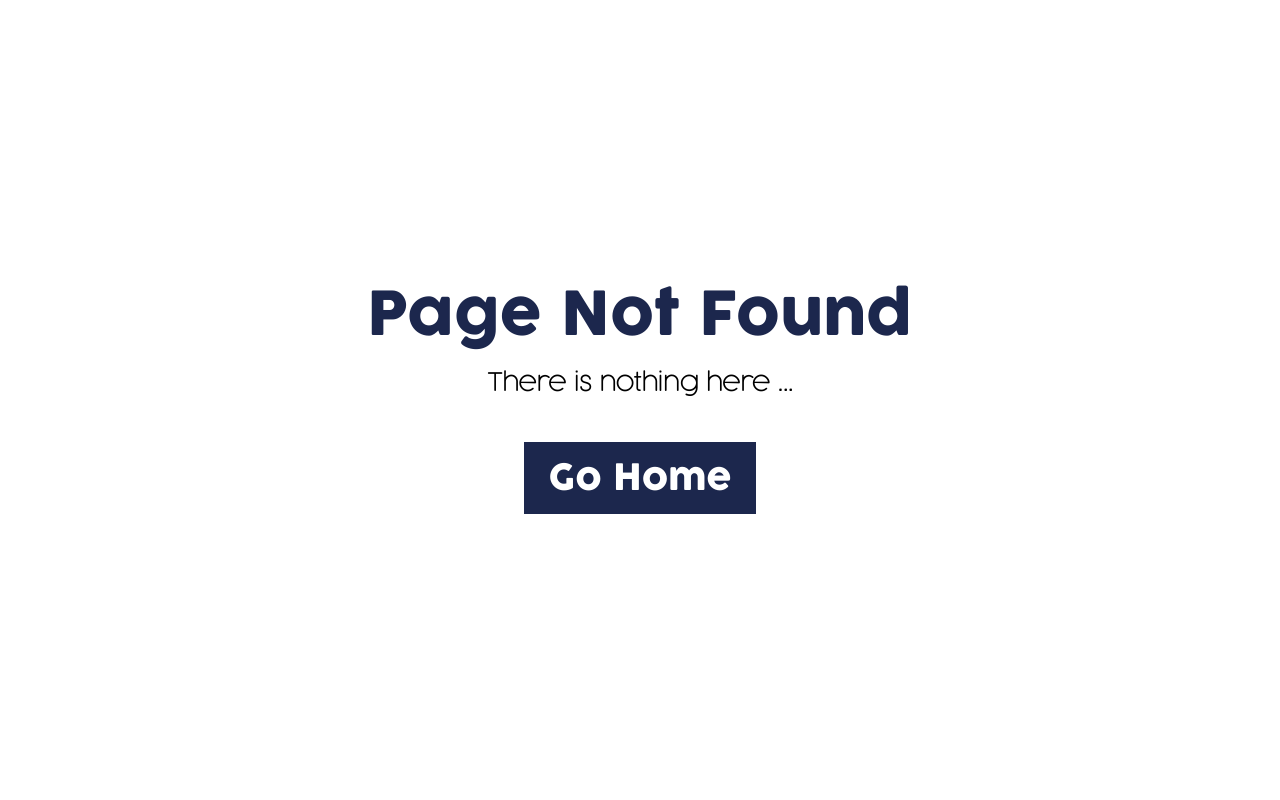
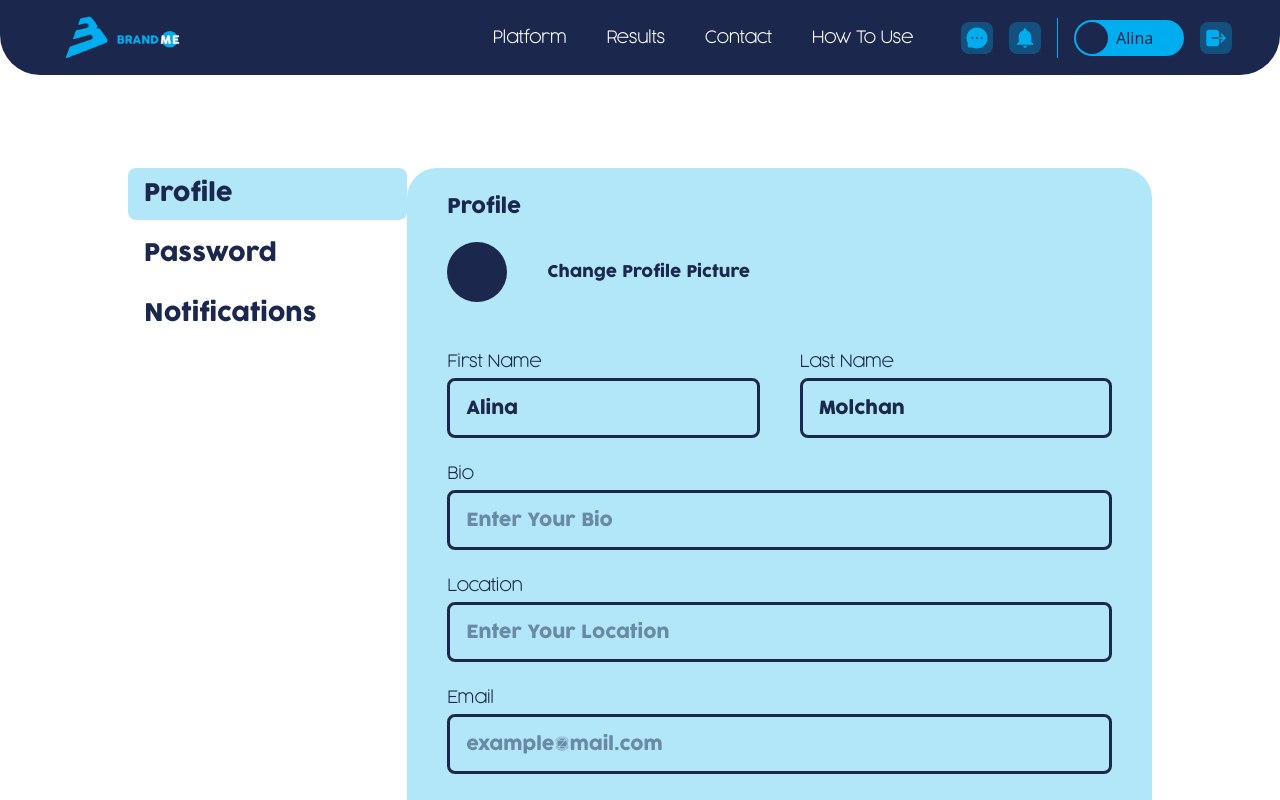
Before and after one commit to Valuegate/Brand-me, a Next.js app: page /settings in a window 1280 px wide. Before the commit this address had no page. Shown: the top 800 px of the page. Built offline with nearby package versions, Linux system fonts and the light colour scheme.

Commit message:
Done the seetings page

```diff
--- /dev/null
+++ b/src/app/settings/page.tsx
@@ -0,0 +1,10 @@
+
+import Settings from "@/components/settings/Settings";
+
+export const metadata = {
+    title: "Settings"
+}
+
+export default function SettingsPage() {
+    return <Settings />
+}
--- /dev/null
+++ b/src/components/resuable/ComboComponent.tsx
@@ -0,0 +1,30 @@
+"use client";
+
+import React, { FC, useState } from "react";
+
+import { IoMdArrowDropdown } from "react-icons/io";
+
+export interface iComboProps {
+  label: string;
+  value: string;
+  options: string[];
+  hint: string;
+}
+
+const ComboComponent: FC<iComboProps> = ({ label, value, hint, options }) => {
+  return (
+    <div className={`flex flex-col gap-3`}>
+      <p className="font-cocogoose-light font-bold text-[16px] text-brand ">
+        {label}
+      </p>
+      <div className="border-[3px] border-brand w-full rounded-lg h-[60px] bg-[#FFFFFF00] flex items-center justify-between px-4">
+        <p className="text-brand font-cocogoose-light font-bold text-[18px]">
+          {value.length === 0 ? hint : value}
+        </p>
+        <IoMdArrowDropdown fill="#1C274D" size={"22px"} />
+      </div>
+    </div>
+  );
+};
+
+export default ComboComponent;
--- /dev/null
+++ b/src/components/resuable/InputComponent.tsx
@@ -0,0 +1,31 @@
+import React, {FC} from 'react'
+
+export interface iInputProps {
+    label: string;
+    placeholder: string;
+    width: string;
+    value: string;
+  }
+
+  const InputComponent: FC<iInputProps> = ({
+    label,
+    width,
+    value,
+    placeholder,
+  }) => {
+    return (
+      <div className={`${width} flex flex-col gap-1`}>
+        <p className="font-cocogoose-light font-bold text-[16px] text-brand ">
+          {label}
+        </p>
+        <input
+          type="text"
+          value={value}
+          placeholder={placeholder}
+          className={`${width} focus:outline-none bg-[#FFFFFF00] font-cocogoose border-[3px] pl-4 text-[18px] border-brand rounded-lg h-[60px] placeholder:text-brand-49 text-brand`}
+        />
+      </div>
+    );
+  };
+
+export default InputComponent
--- /dev/null
+++ b/src/components/settings/Notification.tsx
@@ -0,0 +1,39 @@
+import React from "react";
+import ComboComponent from "../resuable/ComboComponent";
+
+const Notification = () => {
+  return (
+    <div className="w-full bg-light-blue-30 rounded-[30px] flex flex-col py-6 px-10">
+      <h2 className="text-brand text-[20px] font-cocogoose">Notification</h2>
+
+      <div className="mt-12 flex flex-col gap-6">
+        <ComboComponent
+          hint=""
+          value="Notify me by email"
+          options={["Notify me by email", "Notify me in-app"]}
+          label="Whenever I finish with a course"
+        />
+        <ComboComponent
+          hint=""
+          value="Notify me by email"
+          options={["Notify me by email", "Notify me in-app"]}
+          label="Whenever I have any notification"
+        />
+      </div>
+      <h2 className="text-brand text-[20px] font-cocogoose mt-12">
+        Group Notifications
+      </h2>
+      <p className="mt-2 font-cocogoose-light font-bold text-brand text-[18px]">
+        Set the optimal digest and email notification frequency to the groups
+        you&apos;re in, to toggle post likes notifications.
+      </p>
+
+      <button className="w-[400px] bg-brand mt-16 mb-10 rounded-lg h-[50px] text-white font-cocogoose">
+          Update Profile
+        </button>
+
+    </div>
+  );
+};
+
+export default Notification;
--- /dev/null
+++ b/src/components/settings/Password.tsx
@@ -0,0 +1,41 @@
+import React from 'react'
+
+import InputComponent from "../resuable/InputComponent";
+
+
+const Password = () => {
+  return (
+    <div className="w-full bg-light-blue-30 rounded-[30px] flex flex-col py-6 px-10">
+      <h2 className="text-brand text-[20px] font-cocogoose">Password</h2>
+
+      <div className="mt-12 flex flex-col gap-6">
+
+        <InputComponent
+          width="w-full"
+          label="Current Password"
+          value=""
+          placeholder="********"
+        />
+        <InputComponent
+          width="w-full"
+          label="New Password"
+          value=""
+          placeholder="********"
+        />
+        <InputComponent
+          width="w-full"
+          label="Confirm New Password"
+          value=""
+          placeholder="********"
+        />
+      </div>
+      <div className="flex w-full justify-center my-10">
+        <button className="w-[400px] bg-brand rounded-lg h-[50px] text-white font-cocogoose">
+          Update Password
+        </button>
+      </div>
+    </div>
+  );
+}
+
+export default Password
--- /dev/null
+++ b/src/components/settings/Profile.tsx
@@ -0,0 +1,63 @@
+import React, { FC } from "react";
+
+import { useUserStore } from "@/stores/userStore";
+
+import InputComponent from "../resuable/InputComponent";
+
+const Profile = () => {
+  const surname = useUserStore((state) => state.surname);
+  const firstName = useUserStore((state) => state.firstName);
+
+  return (
+    <div className="w-full bg-light-blue-30 rounded-[30px] flex flex-col py-6 px-10">
+      <h2 className="text-brand text-[20px] font-cocogoose">Profile</h2>
+      <div className="mt-5 flex gap-10 items-center">
+        <div className="w-[60px] h-[60px] rounded-full bg-brand" />
+        <h3 className="text-brand text-[16px] font-cocogoose">
+          Change Profile Picture
+        </h3>
+      </div>
+      <div className="mt-12 flex flex-col gap-6">
+        <div className="flex gap-10 jusitfy-between">
+          <InputComponent
+            width="w-full"
+            label="First Name"
+            value={firstName}
+            placeholder="Enter Your First Name"
+          />
+          <InputComponent
+            width="w-full"
+            label="Last Name"
+            value={surname}
+            placeholder="Enter Your Last Name"
+          />
+        </div>
+        <InputComponent
+          width="w-full"
+          label="Bio"
+          value=""
+          placeholder="Enter Your Bio"
+        />
+        <InputComponent
+          width="w-full"
+          label="Location"
+          value=""
+          placeholder="Enter Your Location"
+        />
+        <InputComponent
+          width="w-full"
+          label="Email"
+          value=""
+          placeholder="example@mail.com"
+        />
+      </div>
+      <div className="flex w-full justify-center my-10">
+        <button className="w-[400px] bg-brand rounded-lg h-[50px] text-white font-cocogoose">
+          Update Profile
+        </button>
+      </div>
+    </div>
+  );
+};
+
+export default Profile;
--- /dev/null
+++ b/src/components/settings/Settings.tsx
@@ -0,0 +1,45 @@
+"use client";
+
+import React, { ReactNode, useState } from "react";
+
+import NavBar from "../resuable/NavBar/NavBar";
+import Footer from "../resuable/Footer/Footer";
+import Profile from "./Profile";
+import Password from "./Password";
+import Notification from "./Notification";
+
+const Settings = () => {
+  const [index, setIndex] = useState<number>(0);
+  const tabs: string[] = ["Profile", "Password", "Notifications"];
+  const children: ReactNode[] = [<Profile />, <Password />, <Notification />];
+
+  return (
+    <>
+      <div className="fixed top-0 left-0 right-0">
+        <NavBar index={-1} />
+      </div>
+      <div className="h-32" />
+      <div className="mt-10 flex justify-between w-full px-[10%] items-start">
+        <div className="flex flex-col gap-2 w-[300px]">
+          {tabs.map((tab, i) => {
+            return (
+              <div
+                key={i}
+                onClick={() => {
+                    setIndex(i);
+                }}
+                className={`text-brand ${i === index && "bg-light-blue-30"} font-cocogoose text-[24px] w-full rounded-lg hover:bg-light-blue-30 cursor-pointer py-2 pl-4`}
+              >
+                {tab}
+              </div>
+            );
+          })}
+        </div>
+        <div className="w-[800px]">{children[index]}</div>
+      </div>
+      <Footer />
+    </>
+  );
+};
+
+export default Settings;
```
